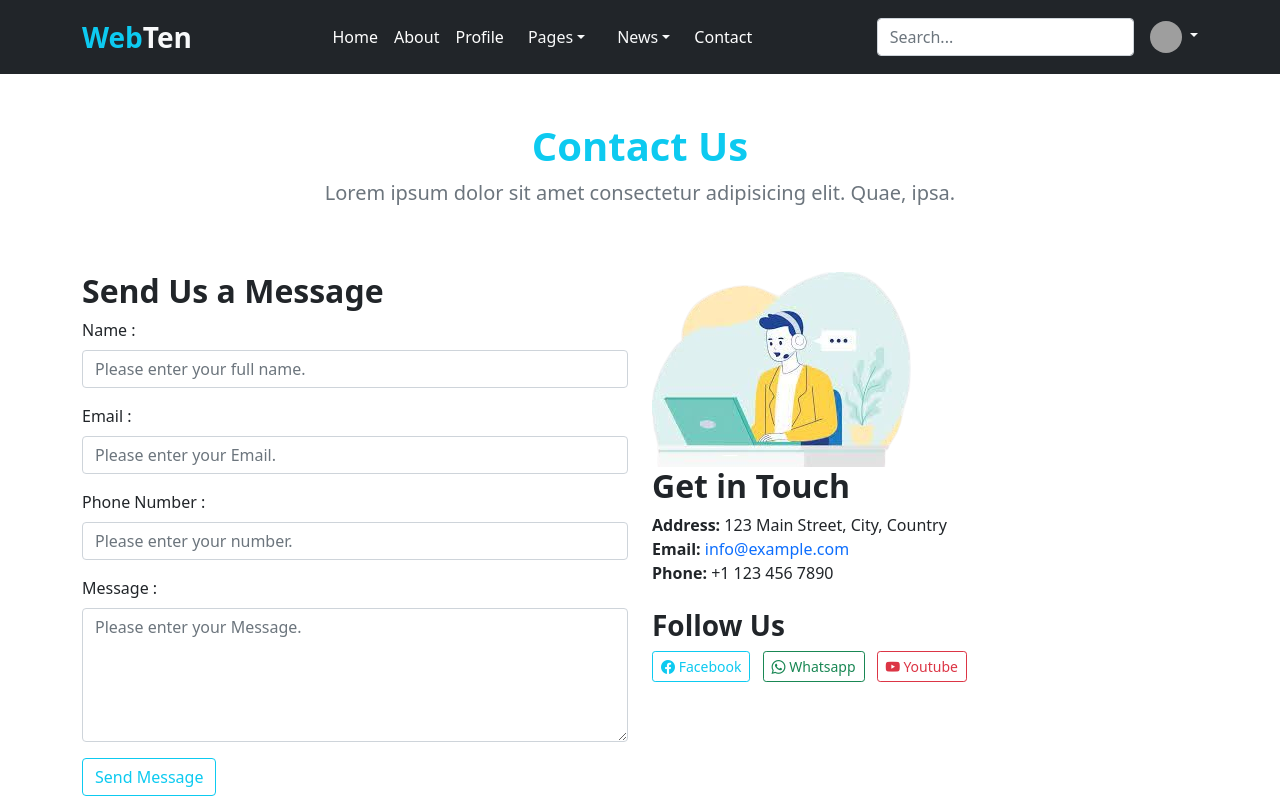
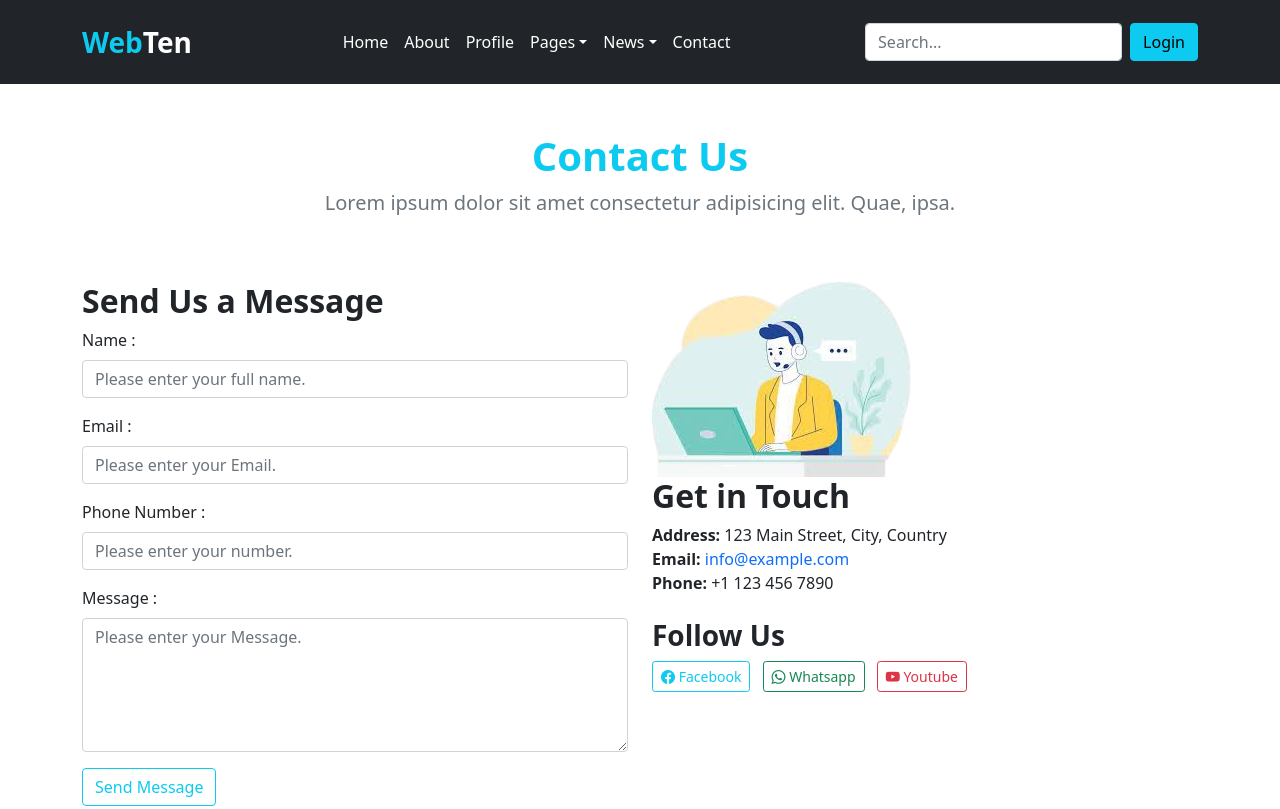
Before and after one commit to devmannaabid/Webtan, a plain HTML site: page contact.html in a window 1280 px wide. Shown: the top 809 px of the page. Drawn offline with nearby package versions, Linux system fonts and the light colour scheme; files that its build step writes are made by us from their sources; grey boxes are pictures that could not be loaded.

Commit message:
Add files via upload

```diff
--- a/contact.html
+++ b/contact.html
@@ -15,54 +15,56 @@
    <!-- navber -->
      <header class="p-3 text-light bg-dark">
       <div class="container">
-            <div class="d-flex flex-wrap align-items-center justify-content-center justify-content-lg-start">
+        <nav class="navbar navbar-expand-lg navbar-dark p-0">
           <!-- logo -->
-                 <div class="">
-                    <a href="index.html" class="navbar-brand fw-bold text-light fs-3"><span class="text-info">Web</span>Ten</a>
-                 </div>
-                 <!-- nav -->
-                  <ul class="nav col-12 col-lg-auto me-lg-auto mb-2 justify-content-center mb-md-0 mx-auto">
-                    <li><a href="index.html" class="nav-link px-2 text-white">Home</a></li>
-                    <li><a href="about.html" class="nav-link px-2 text-white">About</a></li>
-                    <li><a href="profile.html" class="nav-link px-2 text-white">Profile</a></li>
-                    <li class="nav-item-dropdwn">
-                        <a href="#" class="nav-link dropdown-toggle text-light" data-bs-toggle="dropdown" href="#" role="button" aria-expanded="false">Pages</a>
+           <a href="index.html" class="navbar-brand fw-bold fs-3">
+            <span class="text-info">Web</span>Ten
+           </a>
+           <!-- mobile menu toggle button -->
+            <button class="navbar-toggler" type="button" data-bs-toggle="collapse" data-bs-target="#navbarContent"
+                aria-controls="navbarContent" aria-expanded="false" aria-label="Toggle navigation">
+          <span class="navbar-toggler-icon"></span>
+        </button>
+
+        <!-- collapsible nav content -->
+        <div class="collapse navbar-collapse" id="navbarContent">
+          <!-- nav links -->
+          <ul class="navbar-nav me-auto mb-2 mb-lg-0 mx-auto">
+            <li class="nav-item"><a href="index.html" class="nav-link text-white">Home</a></li>
+            <li class="nav-item"><a href="about.html" class="nav-link text-white">About</a></li>
+            <li class="nav-item"><a href="profile.html" class="nav-link text-white">Profile</a></li>
+
+            <li class="nav-item dropdown">
+              <a href="#" class="nav-link dropdown-toggle text-white" role="button" data-bs-toggle="dropdown" aria-expanded="false">Pages</a>
               <ul class="dropdown-menu">
                 <li><a class="dropdown-item" href="team.html">Our Team</a></li>
                 <li><a class="dropdown-item" href="services.html">Our Services</a></li>
                 <li><a class="dropdown-item" href="partner.html">Our Partner</a></li>
               </ul>
             </li>
-                    <li class="nav-item-dropdwn">
-                        <a href="#" class="nav-link dropdown-toggle text-light" data-bs-toggle="dropdown" href="#" role="button" aria-expanded="false">News</a>
+
+            <li class="nav-item dropdown">
+              <a href="#" class="nav-link dropdown-toggle text-white" role="button" data-bs-toggle="dropdown" aria-expanded="false">News</a>
               <ul class="dropdown-menu">
                 <li><a class="dropdown-item" href="blog.html">Our Blog</a></li>
                 <li><a class="dropdown-item" href="event.html">Our Event</a></li>
               </ul>
             </li>
-                    <li><a href="contact.html" class="nav-link px-2 text-white">Contact</a></li>
+
+            <li class="nav-item"><a href="contact.html" class="nav-link text-white">Contact</a></li>
           </ul>
-                  <!-- search box -->
-                   <form action="" class="col-12 col-lg-auto mb-3 mb-lg-0 me-lg-3" role="search">
+
+          <!-- search + login -->
+          <div class="d-flex align-items-center gap-2 mb-3 mb-lg-0">
+            <form action="" role="search" class="mb-0">
               <input type="search" class="form-control form-control-dark text-bg-dark" placeholder="Search..." aria-label="Search">
-                    <!-- <button class="btn btn-outline-success" type="submit">Search</button> -->
             </form>
-                  <!-- user  -->
-                   <div class="dropdown text-end">
-                    <a href="#" class="d-block link-body-emphasis text-decoration-none dropdown-toggle text-light" data-bs-toggle="dropdown" aria-expanded="false">
-                      <img src="img/profile.png" alt="mdo" width="32" height="32" class="rounded-circle">
-                    </a>
-                    <ul class="dropdown-menu text-small">
-                      <li></li>
-                      <li><a class="dropdown-item" href="#"><i class="bi bi-person-circle"></i> Admine</a></li>
-                      <li><a class="dropdown-item" href="log out.html"><i class="bi bi-box-arrow-right"></i> Logout</a></li>
-                      <li></li>
-                    </ul>
+            <button class="btn btn-info" data-bs-toggle="modal" data-bs-target="#exampleModalToggle">Login</button>
           </div>
         </div>
+      </nav>
     </div>
      </header>
-
 
         <section class="container mt-5 text-center">
           <div class="d-flex flex-column justify-content-center align-items-center">
```
Also changed, not shown: about.html (+31 -28 lines), blog.html (+31 -28 lines), event.html (+31 -29 lines), partner.html (+31 -28 lines), profile.html (+31 -28 lines), services.html (+31 -28 lines), team.html (+31 -28 lines). Lines whose indentation alone changed are shown as unchanged.
